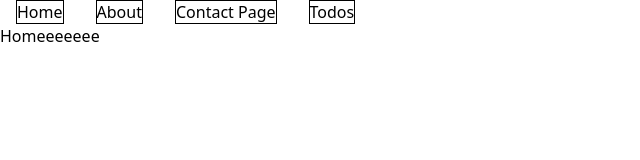
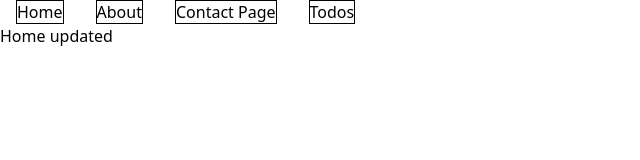
Before and after one commit to brondai/texas-thrift-shop, a React (Vite) app: page / in a window 1280 px wide. Shown: the top 160 px of the page, without its empty margins (0-640 px from the left). Built offline with nearby package versions, Linux system fonts and the light colour scheme.

Commit message:
home updated

```diff
--- a/src/components/Home.jsx
+++ b/src/components/Home.jsx
@@ -5,7 +5,7 @@ import Navbar from "./Navbar";
 const Home = () => {
   return (
     <div>
-      <h1>Homeeeeeee</h1>
+      <h1>Home updated</h1>
     </div>
   );
 };
```
